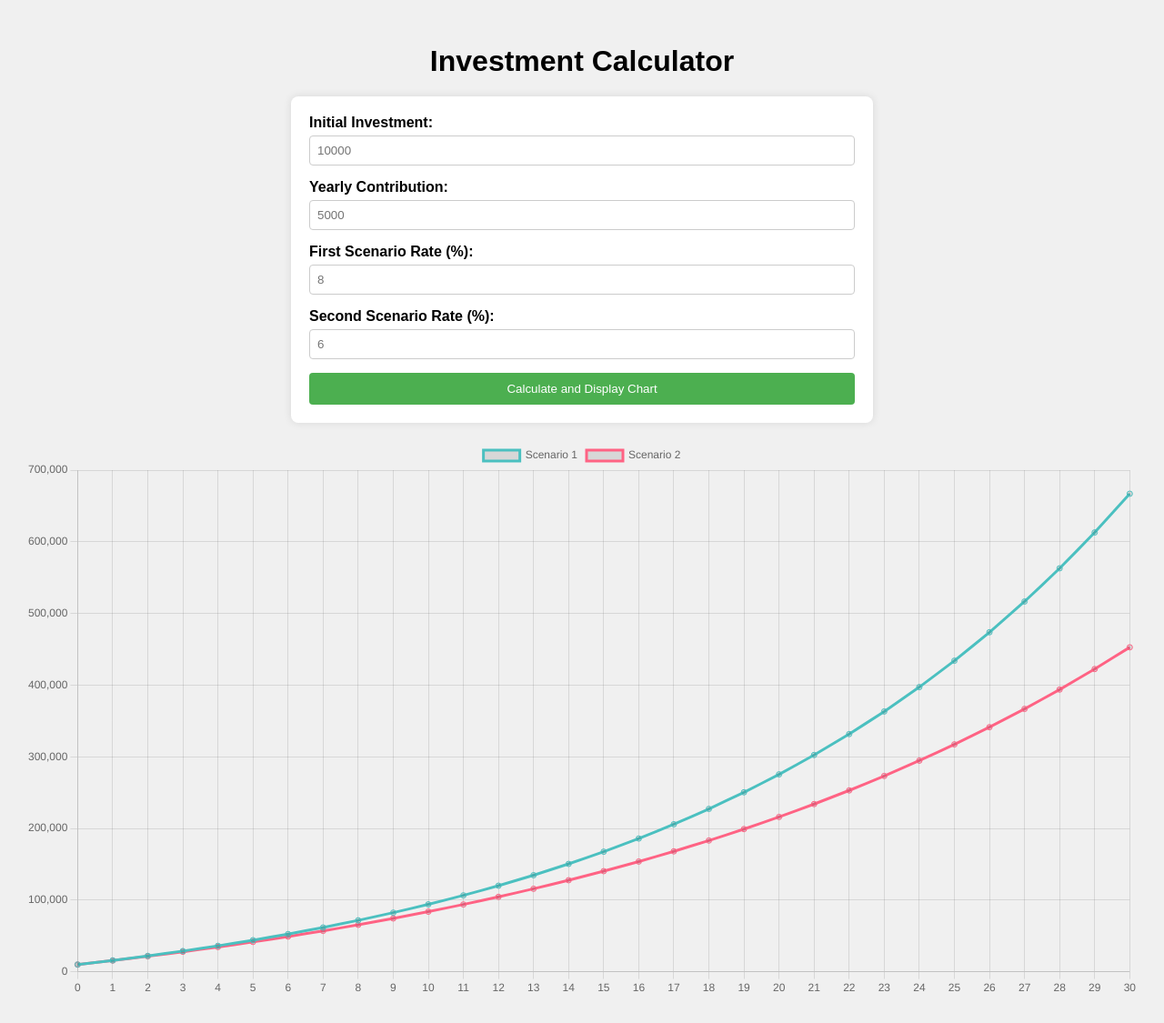
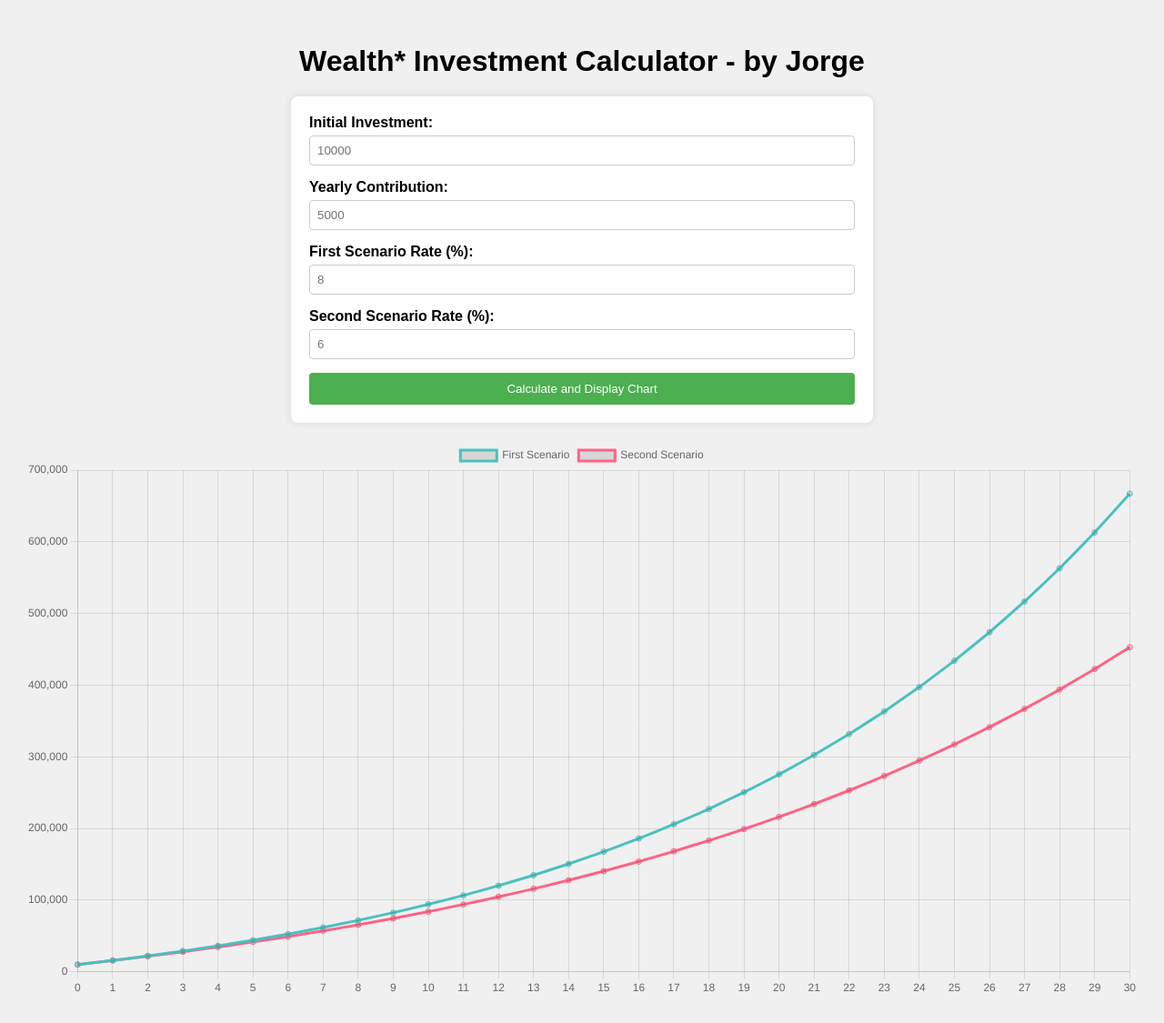
Before and after one commit to jorsema2/finance-chart-calculator, a plain HTML site: page index.html in a window 1280 px wide. Shown: the whole page at 91% size. Drawn offline with nearby package versions, Linux system fonts and the light colour scheme.

Commit message:
Added business name and my name

```diff
--- a/index.html
+++ b/index.html
@@ -10,7 +10,7 @@
     <script src="https://cdn.jsdelivr.net/npm/chart.js"></script>
 </head>
 <body>
-    <h1>Investment Calculator</h1>
+    <h1>Wealth* Investment Calculator - by Jorge</h1>
     <div class="container">
         <div class="form-group">
             <label for="initialInvestment">Initial Investment:</label>
--- a/script.js
+++ b/script.js
@@ -39,12 +39,12 @@ function renderChart(initialInvestment, yearlyContribution, growthRate1, growthR
         data: {
             labels: years,
             datasets: [{
-                label: 'Scenario 1',
+                label: 'First Scenario',
                 data: values1,
                 borderColor: 'rgb(75, 192, 192)',
                 tension: 0.1
             }, {
-                label: 'Scenario 2',
+                label: 'Second Scenario',
                 data: values2,
                 borderColor: 'rgb(255, 99, 132)',
                 tension: 0.1
```
